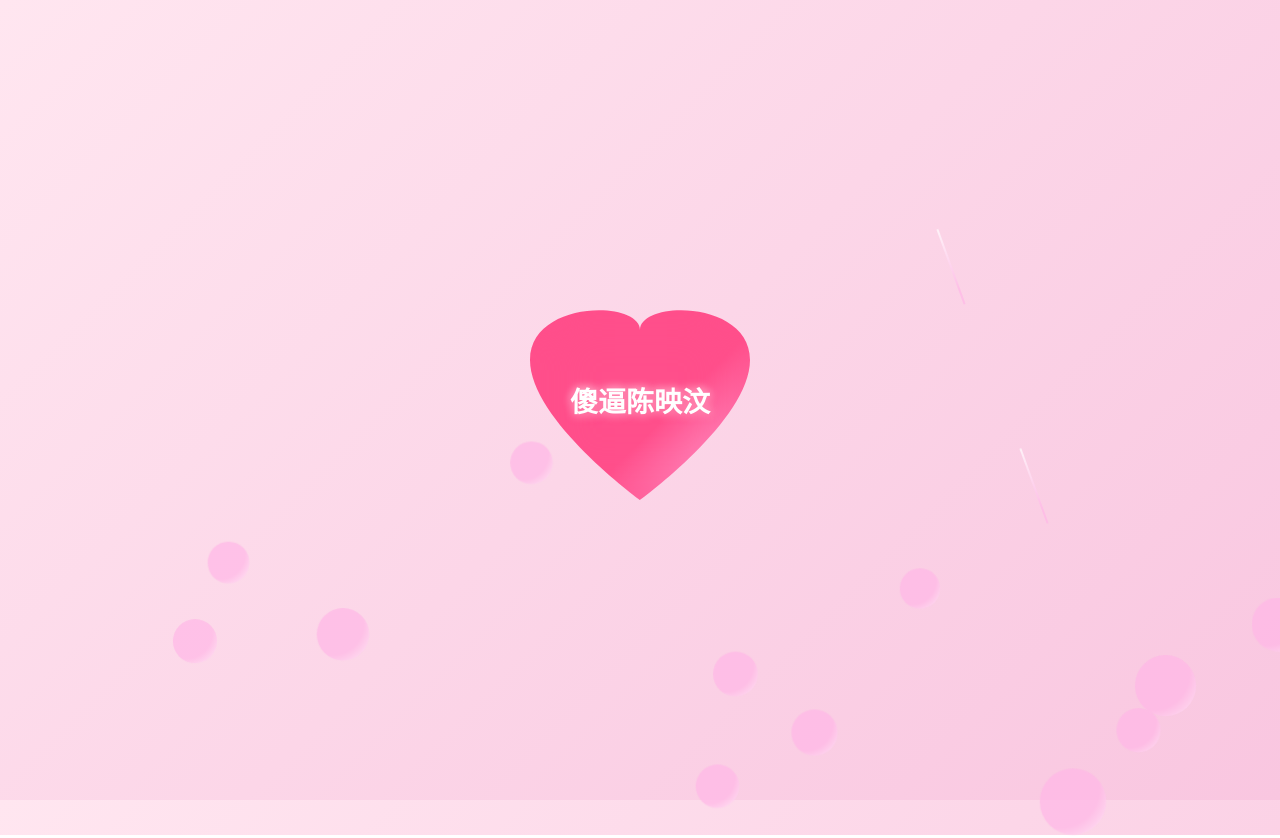
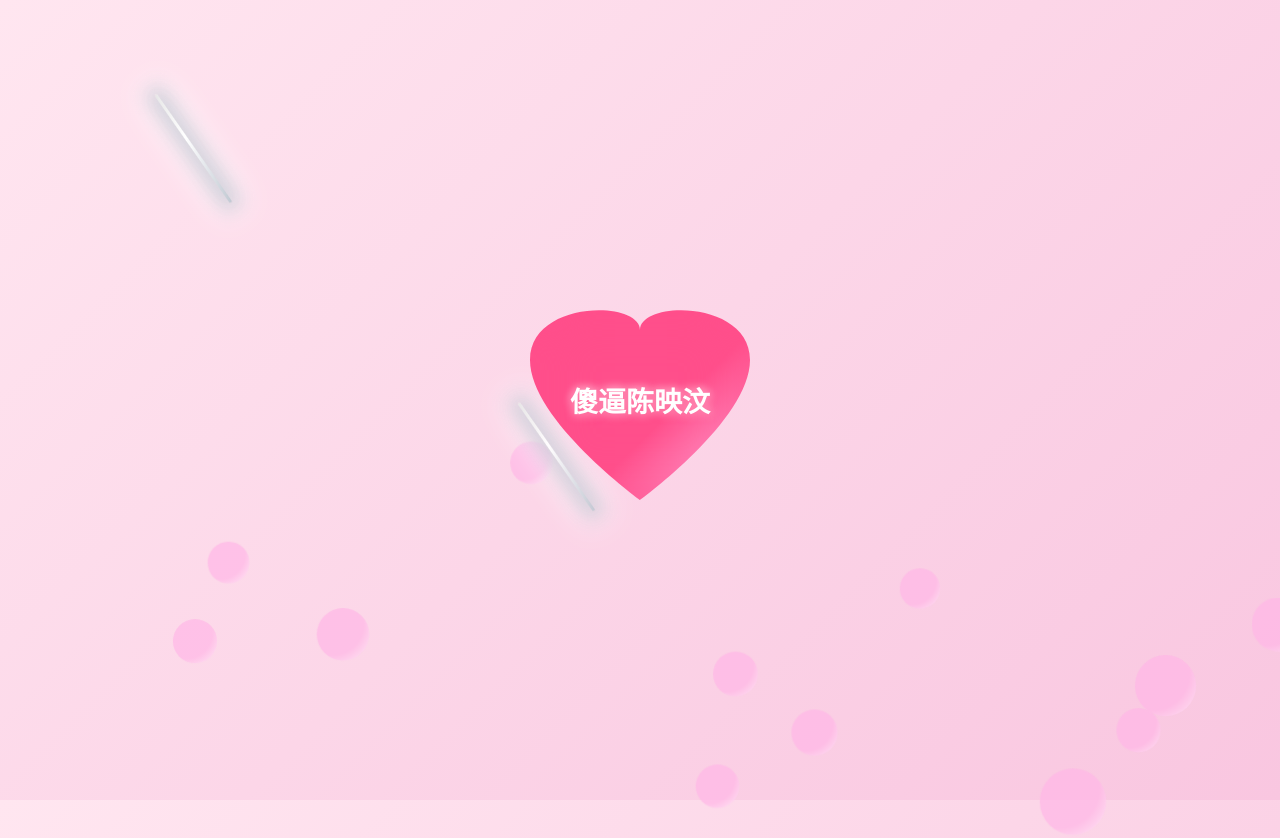
Before and after one commit to jianlai14/jianlai14.github.io, a plain HTML site: page index.html in a window 1280 px wide. Shown: the top 838 px of the page. Drawn offline with Linux system fonts and the light colour scheme.

Commit message:
index.html

```diff
--- a/index.html
+++ b/index.html
@@ -27,17 +27,27 @@
     /* 流星样式 */
     .meteor {
       position: absolute;
-      width: 2px;
-      height: 80px;
-      background: linear-gradient(180deg, #fff, #ffb6e6 80%);
-      opacity: 0.7;
+      width: 2.5px;
+      height: 120px;
+      background: linear-gradient(120deg, #e6e6e6 0%, #fff 40%, #bfc7d1 100%);
+      opacity: 0.92;
       border-radius: 2px;
+      box-shadow: 0 0 18px 6px #bfc7d1, 0 0 32px 8px #fff;
       pointer-events: none;
       animation: fallMeteor 2s linear forwards;
     }
     @keyframes fallMeteor {
-      0% { transform: translateY(-100px) rotate(-20deg);}
-      100% { transform: translateY(100vh) rotate(-20deg);}
+      0% {
+        transform: translate(-60px, -100px) rotate(-35deg) scaleY(1.1);
+        opacity: 1;
+      }
+      80% {
+        opacity: 0.9;
+      }
+      100% {
+        transform: translate(400px, 100vh) rotate(-35deg) scaleY(1.1);
+        opacity: 0;
+      }
     }
     /* 爱心容器 */
     .heart-container {
@@ -118,13 +128,16 @@
     function createMeteor() {
       const meteor = document.createElement('div');
       meteor.className = 'meteor';
-      meteor.style.left = Math.random() * window.innerWidth + 'px';
-      meteor.style.top = '-100px';
-      meteor.style.animationDuration = (1.5 + Math.random()) + 's';
+      // 从左上方流出，随机起点在左侧上方
+      const startX = Math.random() * (window.innerWidth * 0.3);
+      const startY = Math.random() * (window.innerHeight * 0.2);
+      meteor.style.left = startX + 'px';
+      meteor.style.top = startY + 'px';
+      meteor.style.animationDuration = (1.2 + Math.random() * 0.8) + 's';
       document.body.appendChild(meteor);
       setTimeout(() => meteor.remove(), 2200);
     }
-    setInterval(createMeteor, 700);
+    setInterval(createMeteor, 600);
 
     // 适应窗口大小
     window.onresize = () => {
```
